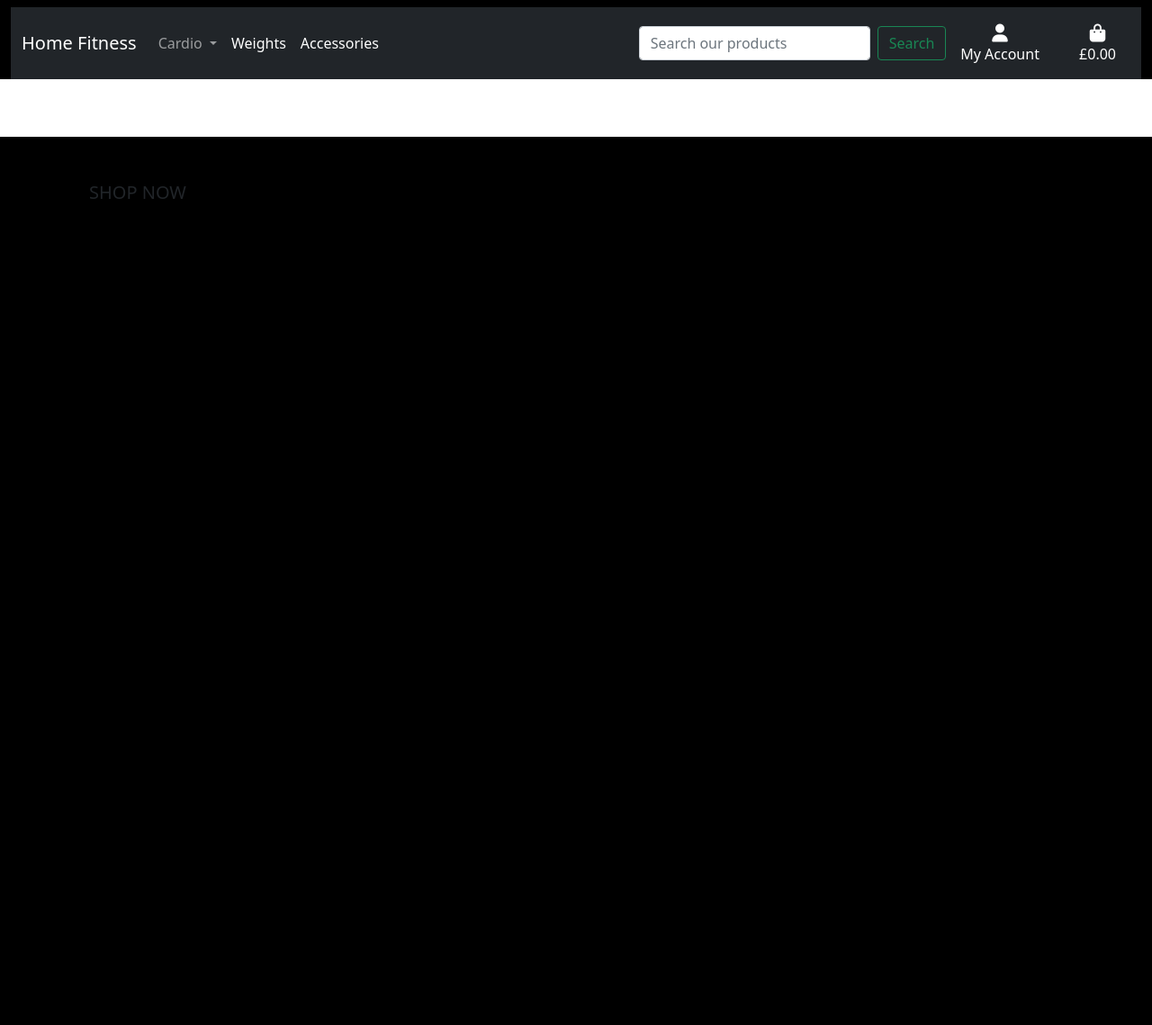
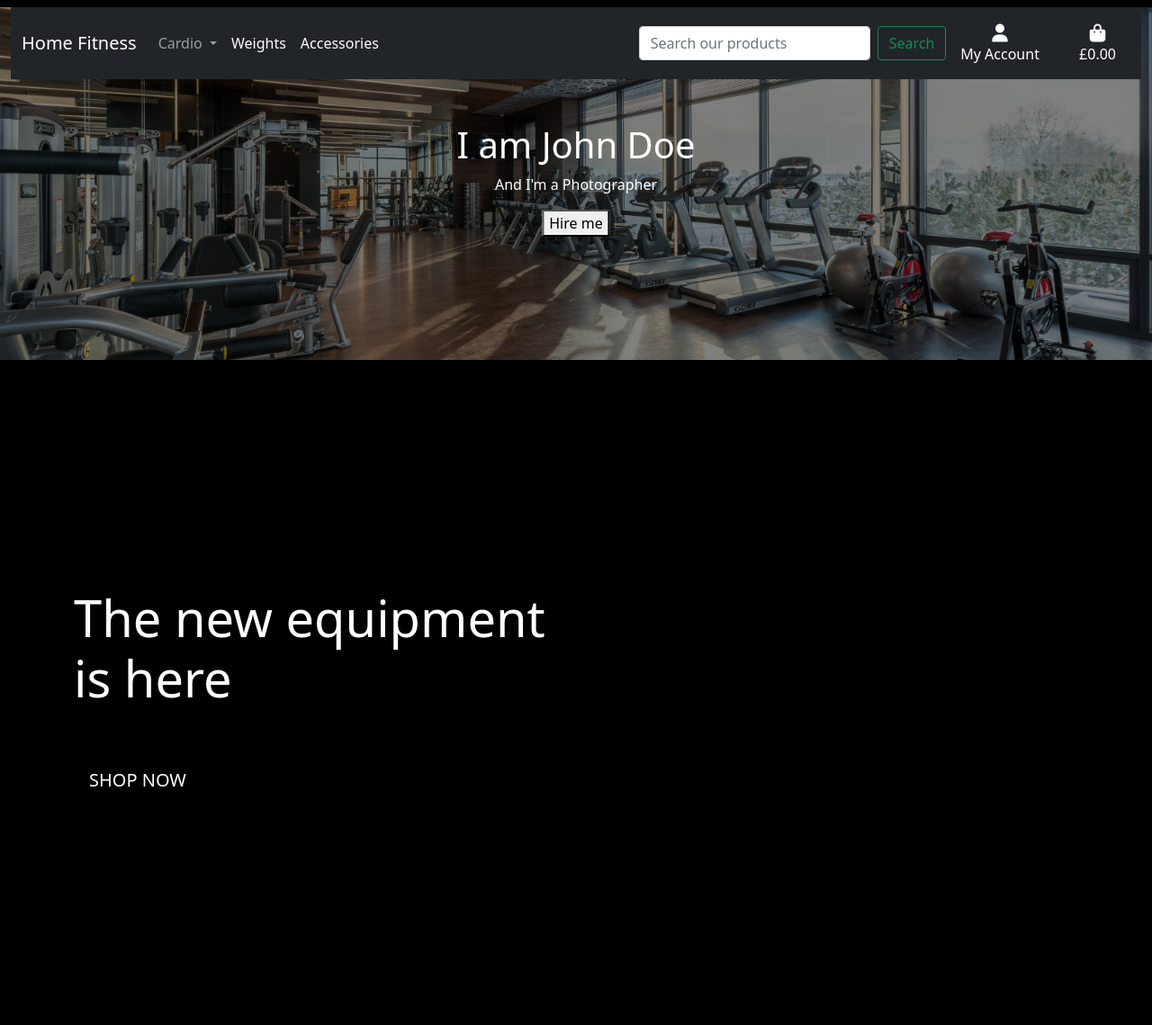
Before and after one commit to Side-On/home-fitness, a Django app: page / in a window 1280 px wide. Shown: the top 1139 px of the page at 90% size. Before the commit the page ends 221 px from the top, so only its background shows below. Run offline with Django 3.2, Linux system fonts and the light colour scheme; some libraries are stand-ins or nearby versions.

Commit message:
Add hero image to index and style

```diff
--- a/home/templates/home/index.html
+++ b/home/templates/home/index.html
@@ -3,14 +3,24 @@
 
 {% block page_header %}
 {% endblock %}
+
 {% block content %}
+
+<div class="hero-image">
+    <div class="hero-text">
+      <h1>I am John Doe</h1>
+      <p>And I'm a Photographer</p>
+      <button>Hire me</button>
+    </div>
+  </div>
+
 <div class="container h-100">
     <div class="row h-100">
         <div class="col-7 col-md-6 my-auto">
             <h1 class="display-4 logo-font text-white">The new equipment is here</h1>
             <div class="my-5">
                 <h4>
-        <a href="" class="shop-now-button btn btn-lg rounded-0 text-uppercase py-3">Shop Now</a>
+                    <a href="" class="shop-now-button btn btn-lg text-white rounded-0 text-uppercase py-3">Shop Now</a>
                 </h4>
             </div>
         </div>
--- a/static/css/base.css
+++ b/static/css/base.css
@@ -3,6 +3,7 @@ html {
 }
 
 body {
+    height: 100%;
     background-color: black;
     color: white;
 }
@@ -15,3 +16,28 @@ body {
     height: 1.5rem;
     width: 1.5rem;
 }
+
+/* The hero image */
+.hero-image {
+    /* Use "linear-gradient" to add a darken background effect to the image (photographer.jpg). This will make the text easier to read */
+    background-image: linear-gradient(rgba(0, 0, 0, 0.5), rgba(0, 0, 0, 0.5)), url("/media/index-hero.jpeg");
+
+    /* Set a specific height */
+    height: 50%;
+
+    /* Position and center the image to scale nicely on all screens */
+    background-position: center;
+    background-repeat: no-repeat;
+    background-size: cover;
+    position: relative;
+  }
+
+  /* Place text in the middle of the image */
+  .hero-text {
+    text-align: center;
+    position: absolute;
+    top: 50%;
+    left: 50%;
+    transform: translate(-50%, -50%);
+    color: white;
+  }
--- a/templates/base.html
+++ b/templates/base.html
@@ -104,15 +104,6 @@
       </div>
     </nav>
 
-    <div class="row bg-white">
-      <nav class="navbar navbar-expand-lg navbar-light w-100">
-          <button class="navbar-toggler" type="button" data-toggle="collapse" data-target="#main-nav" aria-controls="main-nav" aria-expanded="false" aria-label="Toggle navigation">
-              <span class="navbar-toggler-icon"></span>
-          </button>
-          {% include 'includes/mobile-header.html' %}
-          {% include 'includes/main-nav.html' %}
-      </nav>
-  </div>
   </header>
   {% block content %}
 
```
Also changed, not shown: media/index-hero.jpeg (added). Lines whose indentation alone changed are shown as unchanged.
